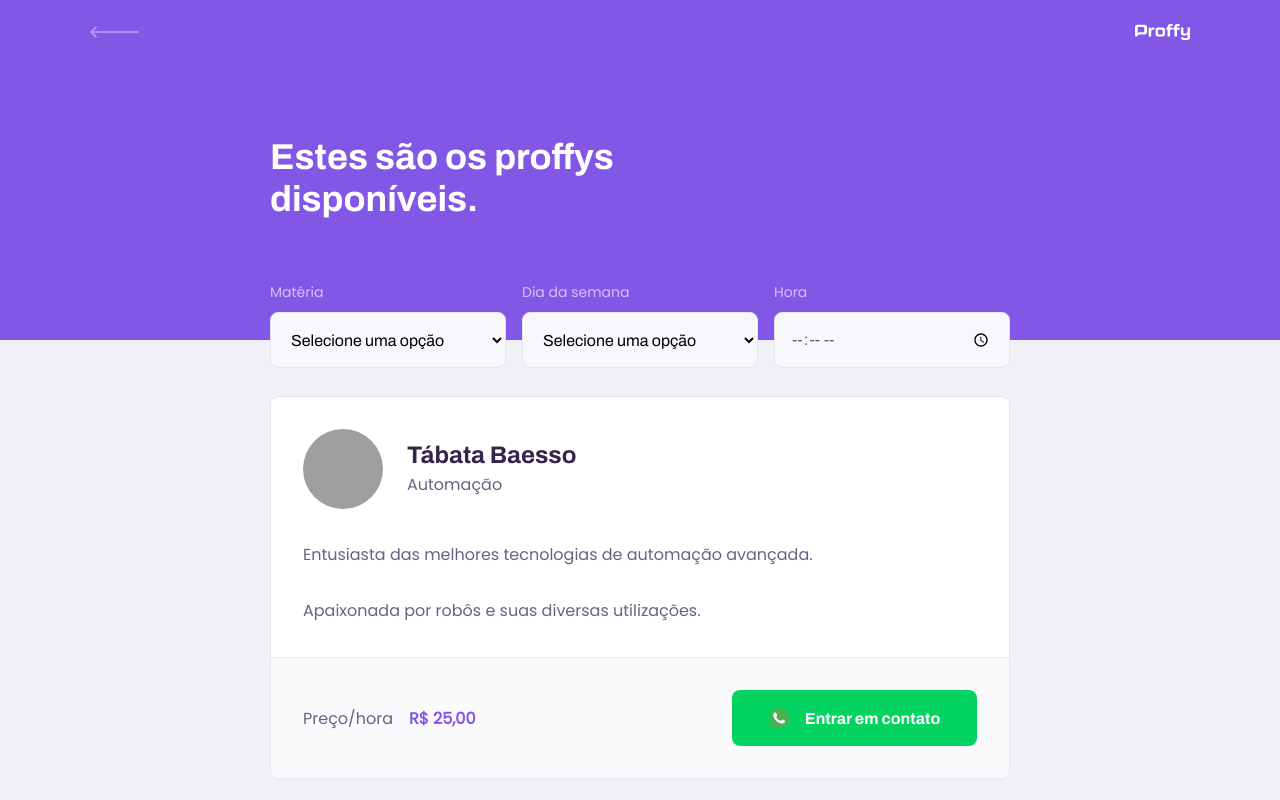
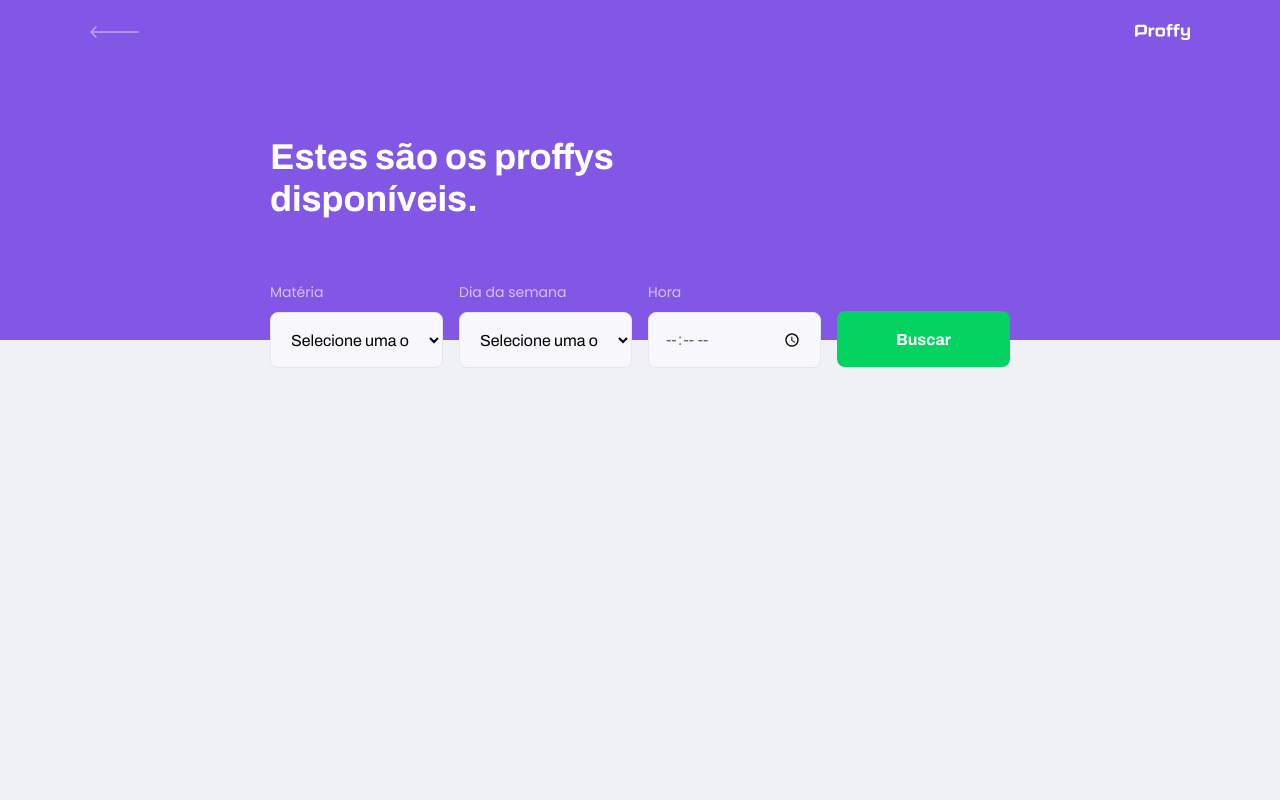
Before and after one commit to tabaesso/proffy, a React (Create React App) app in the folder web/: page /study in a window 1280 px wide. Shown: the top 800 px of the page. Built offline with nearby package versions, Linux system fonts and the light colour scheme; grey boxes are pictures that could not be loaded.

Commit message:
inserindo integração com a listagem de aulas e professores

```diff
--- a/web/src/components/TeacherItem/index.tsx
+++ b/web/src/components/TeacherItem/index.tsx
@@ -1,35 +1,54 @@
 import React from 'react';
 
+import api from '../../services/api';
+
 import whatsappIcon from '../../assets/images/icons/whatsapp.svg';
-
 import './styles.css';
 
-function TeacherItem() {
+export interface Teacher {
+    id: number;
+    avatar: string;
+    bio: string;
+    cost: number;
+    name: string;
+    subject: string;
+    whatsapp: string;
+}
+
+interface TeacherItem {
+    teacher: Teacher;
+}
+
+const TeacherItem: React.FC<TeacherItem> = ({ teacher }) => {
+    function createNewConnection() {
+        api.post("connections", {
+            user_id: teacher.id,
+        })
+    }
+
     return(
         <article className="teacher-item">
             <header>
-                <img src="https://avatars2.githubusercontent.com/u/43206830?s=460&u=9ceba8dfaa12b0f04f67ddcf21b94400d620e4d3&v=4" alt="Tábata Baesso"/>
+                <img src={teacher.avatar} alt={teacher.name}/>
                 <div>
-                    <strong>Tábata Baesso</strong>
-                    <span>Automação</span>
+                    <strong>{teacher.name}</strong>
+                    <span>{teacher.subject}</span>
                 </div>
             </header>
 
             <p>
-                Entusiasta das melhores tecnologias de automação avançada.
-                <br /><br />
-                Apaixonada por robôs e suas diversas utilizações.
+                {teacher.bio}
             </p>
 
             <footer>
                 <p>
                     Preço/hora
-                    <strong>R$ 25,00</strong>
+                    <strong>R$ {teacher.cost}</strong>
                 </p>
-                <button type="button">
+                <a target="_blank" onClick={createNewConnection} href={`https://wa.me/${teacher.whatsapp}`}>
                     <img src={whatsappIcon} alt="Whatsapp"/>
                     Entrar em contato
-                </button>
+                </a>
             </footer>
         </article>
     );
--- a/web/src/components/TeacherItem/styles.css
+++ b/web/src/components/TeacherItem/styles.css
@@ -56,7 +56,7 @@
     display: block;
 }
 
-.teacher-item footer button {
+.teacher-item footer a {
     width: 20rem;
     height: 5.6rem;
     background: var(--color-secundary);
@@ -69,9 +69,10 @@
     align-items: center;
     justify-content: space-evenly;
     transition: 0.2s;
+    text-decoration: none;
 }
 
-.teacher-item footer button:hover {
+.teacher-item footer a:hover {
     background: var(--color-secundary-dark);
 }
 
--- a/web/src/pages/TeacherList/index.tsx
+++ b/web/src/pages/TeacherList/index.tsx
@@ -1,20 +1,42 @@
-import React from 'react';
+import React, { useState, FormEvent } from 'react';
 
 import PageHeader from '../../components/PageHeader';
-import TeacherItem from '../../components/TeacherItem';
+import TeacherItem, { Teacher } from '../../components/TeacherItem';
 import Input from '../../components/Input';
 import Select from '../../components/Select';
+import api from '../../services/api';
 
 import './styles.css';
 
 function TeacherList () {
+    const [teachers, setTeachers] = useState([]);
+    const [subject, setSubject] = useState('');
+    const [week_day, setWeekDay] = useState('');
+    const [time, setTime] = useState('');
+
+    async function searchTeachers(e: FormEvent) {
+        e.preventDefault();
+
+        const response = await api.get('classes', {
+            params: {
+                subject,
+                week_day,
+                time
+            }
+        });
+
+        setTeachers(response.data);
+    }
+
     return (
         <div id="page-teacher-list" className="container">
             <PageHeader title="Estes são os proffys disponíveis.">
-                <form id="search-teachers">
+                <form id="search-teachers" onSubmit={searchTeachers}>
                     <Select
                         name="subject"
                         label="Matéria"
+                        value={subject}
+                        onChange={(e) => { setSubject(e.target.value) }}
                         options={[
                             { value: 'Artes', label: 'Artes'},
                             { value: 'Biologia', label: 'Biologia'},
@@ -31,6 +53,8 @@ function TeacherList () {
                     <Select
                         name="week_day"
                         label="Dia da semana"
+                        value={week_day}
+                        onChange={(e) => { setWeekDay(e.target.value) }}
                         options={[
                             { value: '0', label: 'Domingo'},
                             { value: '1', label: 'Segunda-feira'},
@@ -41,14 +65,15 @@ function TeacherList () {
                             { value: '6', label: 'Sábado'},
                         ]}
                     />
-                    <Input type="time" name="time" label="Hora"/>
+                    <Input type="time" name="time" label="Hora" value={time} onChange={(e) => { setTime(e.target.value) }} />
+                    <button type="submit">Buscar</button>
                 </form>
             </PageHeader>
 
             <main>
-                <TeacherItem />
-                <TeacherItem />
-                <TeacherItem />
+                {teachers.map((teacher: Teacher) => {
+                    return <TeacherItem key={teacher.id} teacher={teacher} />
+                })}
             </main>
         </div>
     );
--- a/web/src/pages/TeacherList/styles.css
+++ b/web/src/pages/TeacherList/styles.css
@@ -9,6 +9,27 @@
 
 #search-teachers label {
     color: var(--color-text-in-primary);
+}
+
+#search-teachers button {
+    width: 100%;
+    height: 5.6rem;
+    background: var(--color-secundary);
+    color: var(--color-button-text);
+    border: 0;
+    border-radius: 0.8rem;
+    cursor: pointer;
+    font: 700 1.6rem Archivo;
+    display: flex;
+    align-items: center;
+    justify-content: center;
+    text-decoration: none;
+    transition: background-color 0.2s;
+    margin-top: 3.2rem;
+}
+
+#search-teachers button:hover {
+    background: var(--color-secundary-dark);
 }
 
 #page-teacher-list main {
@@ -23,7 +44,7 @@
 
     #search-teachers {
         display: grid;
-        grid-template-columns: repeat(3, 1fr);
+        grid-template-columns: repeat(4, 1fr);
         column-gap: 16px;
         position: absolute;
         bottom: -28px;
```
Also changed, not shown: 1 other file (tests, documents, lock files or other folders).
